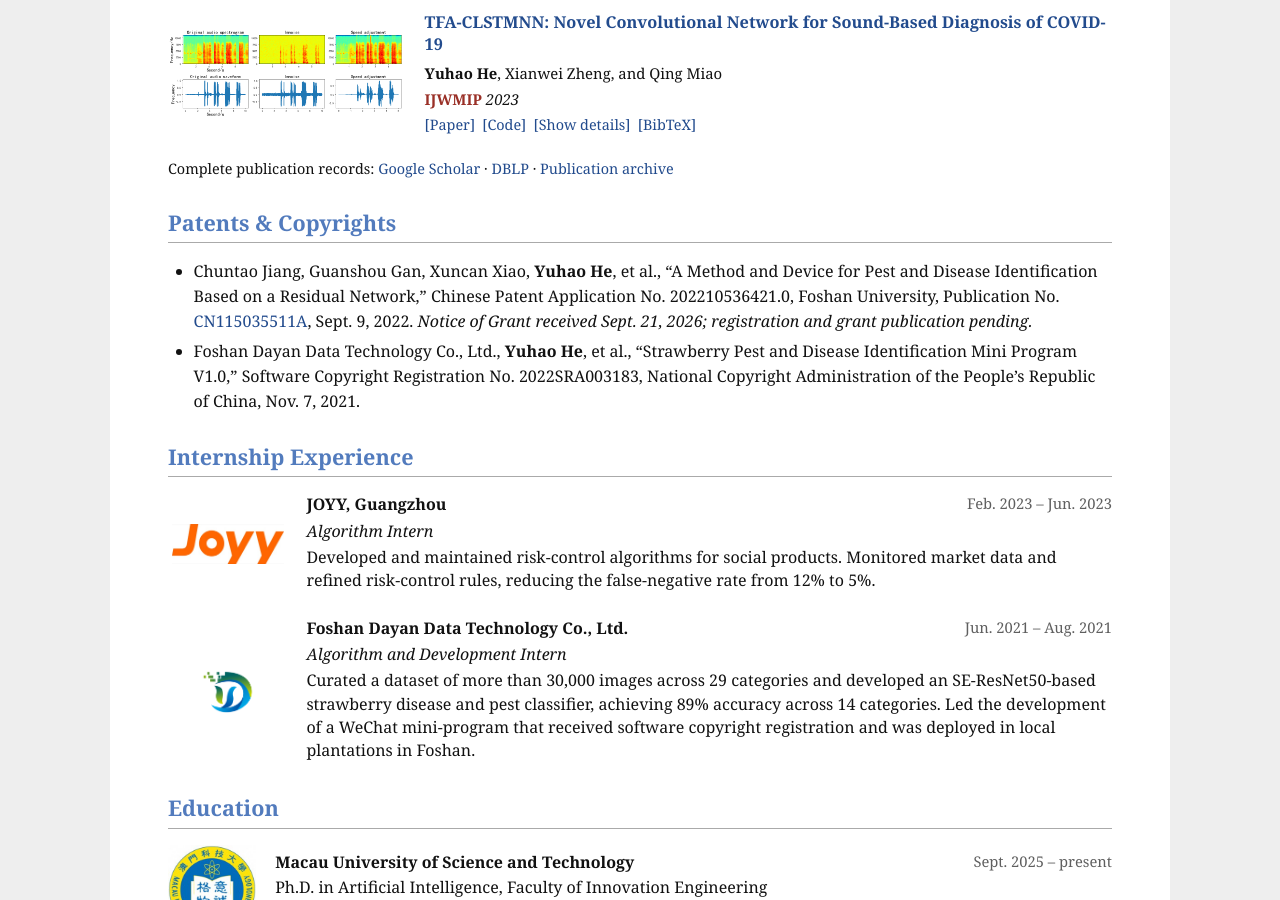
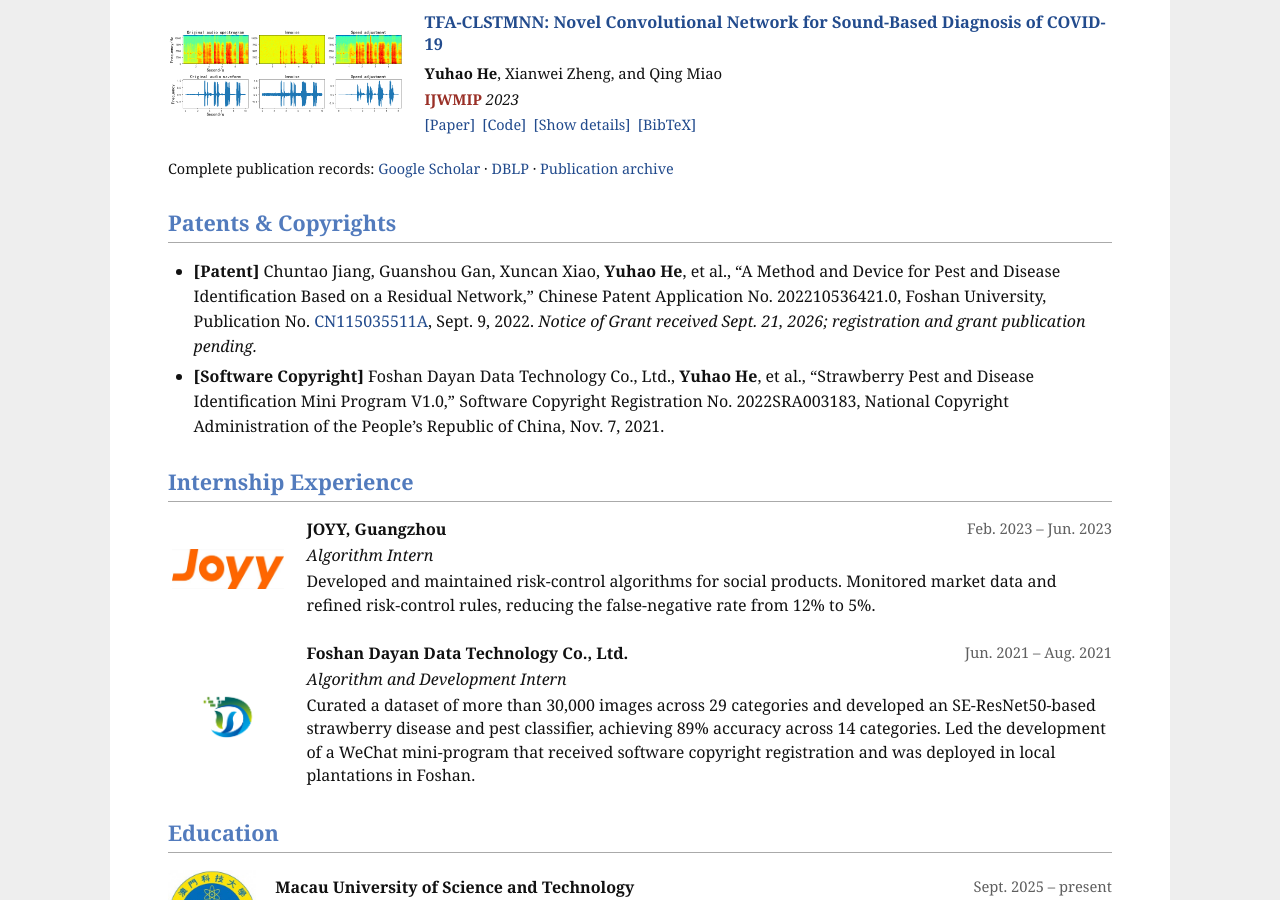
Before and after one commit to Anson-He/Anson-He.github.io, a Jekyll site: the page built from _pages/about.md, in a window 1280 px wide and 900 px high, scrolled down 1070 px. Built offline with Jekyll 4.4.1, drawn with Linux system fonts in a browser that asks for light colours.

Commit message:
Label patent and software copyright entries

```diff
--- a/_pages/about.md
+++ b/_pages/about.md
@@ -65,8 +65,8 @@
 ## Patents & Copyrights
 
 <ul class="patent-list">
-  <li>Chuntao Jiang, Guanshou Gan, Xuncan Xiao, <strong>Yuhao He</strong>, et al., “A Method and Device for Pest and Disease Identification Based on a Residual Network,” Chinese Patent Application No. 202210536421.0, Foshan University, Publication No. <a href="https://patents.google.com/patent/CN115035511A/zh">CN115035511A</a>, Sept. 9, 2022. <em>Notice of Grant received Sept. 21, 2026; registration and grant publication pending.</em></li>
-  <li>Foshan Dayan Data Technology Co., Ltd., <strong>Yuhao He</strong>, et al., “Strawberry Pest and Disease Identification Mini Program V1.0,” Software Copyright Registration No. 2022SRA003183, National Copyright Administration of the People’s Republic of China, Nov. 7, 2021.</li>
+  <li><strong>[Patent]</strong> Chuntao Jiang, Guanshou Gan, Xuncan Xiao, <strong>Yuhao He</strong>, et al., “A Method and Device for Pest and Disease Identification Based on a Residual Network,” Chinese Patent Application No. 202210536421.0, Foshan University, Publication No. <a href="https://patents.google.com/patent/CN115035511A/zh">CN115035511A</a>, Sept. 9, 2022. <em>Notice of Grant received Sept. 21, 2026; registration and grant publication pending.</em></li>
+  <li><strong>[Software Copyright]</strong> Foshan Dayan Data Technology Co., Ltd., <strong>Yuhao He</strong>, et al., “Strawberry Pest and Disease Identification Mini Program V1.0,” Software Copyright Registration No. 2022SRA003183, National Copyright Administration of the People’s Republic of China, Nov. 7, 2021.</li>
 </ul>
 
 ## Internship Experience
```
